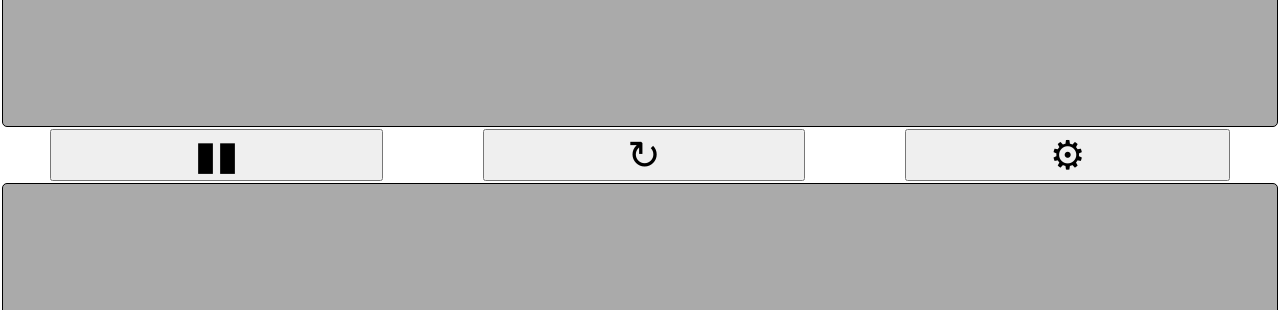
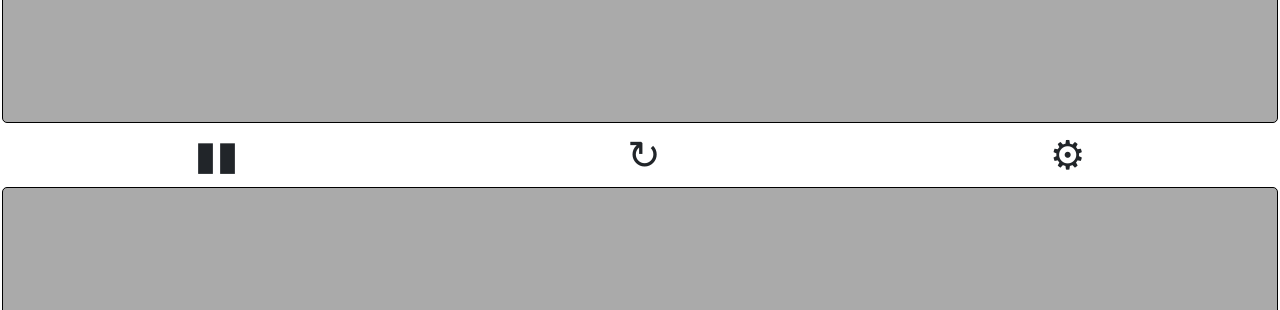
Before and after one commit to jes/ubuntutouch-chessclock, a plain HTML site: page www/index.html in a window 1280 px wide. Shown: the part 245-555 px from the top of the page. Drawn offline with Linux system fonts and the light colour scheme.

Commit message:
Nicer buttons

```diff
--- a/www/index.html
+++ b/www/index.html
@@ -50,6 +50,10 @@
                 flex: flex-grow;
                 margin-left: 50px;
                 margin-right: 50px;
+                color: #212529;
+                background-color: transparent;
+                border: 1px solid transparent;
+                padding: .375rem .75rem;
             }
 
             .vertical-stack {
@@ -72,9 +76,9 @@
                     5:00
                 </div>
                 <div id="controls">
-                    <button id="pause">▮▮</button>
-                    <button id="reset">↻</button>
-                    <button id="edit">⚙</button>
+                    <button class="btn btn-default" id="pause">▮▮</button>
+                    <button class="btn btn-default" id="reset">↻</button>
+                    <button class="btn btn-default" id="edit">⚙</button>
                 </div>
                 <div id="clock2" class="clock">
                     5:00
@@ -87,8 +91,8 @@
                 <br><br>
                 Time: <input type="number" id="mins" value="5" style="width: 3em"> mins <input type="number" id="secs" value="0" style="width: 3em"> secs<br><br>
                 Increment: <input type="number" id="incsecs" value="5" style="width: 3em"> secs<br><br>
-                <button id="save-settings">OK</button>
-                <button id="cancel-settings">Cancel</button>
+                <button class="btn btn-primary" id="save-settings">OK</button>
+                <button class="btn btn-default" id="cancel-settings">Cancel</button>
             </div>
         </div>
 
```
